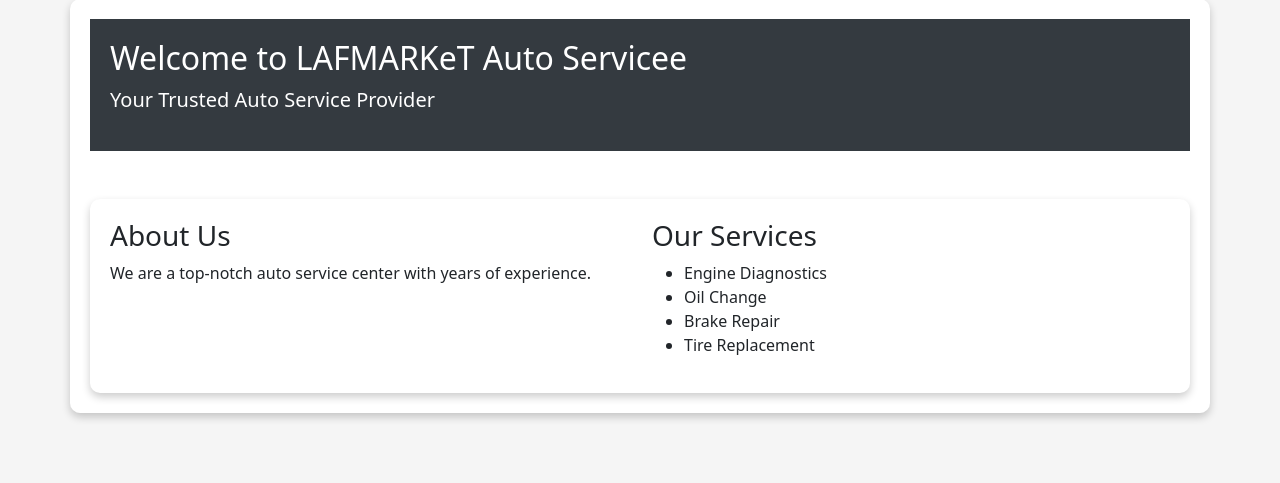
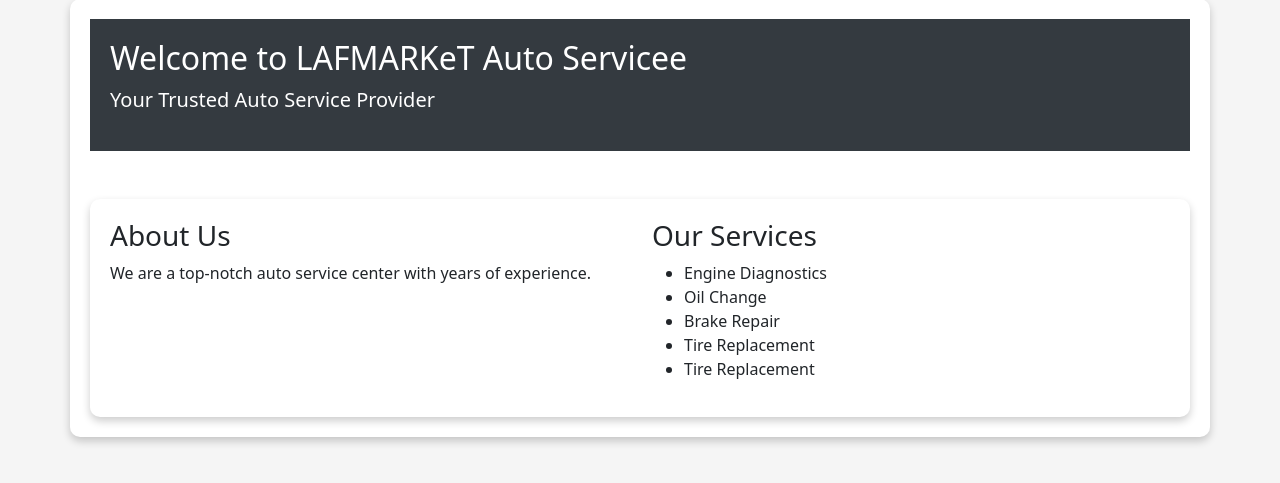
Before and after one commit to AndrewLAF/autoservice, a Django app: page / in a window 1280 px wide. Shown: the part 97-580 px from the top of the page. Run offline with Django 4.2, Linux system fonts and the light colour scheme.

Commit message:
Add some feature

```diff
--- a/autoservice/templates/cars/index.html
+++ b/autoservice/templates/cars/index.html
@@ -18,6 +18,7 @@
                     <li>Oil Change</li>
                     <li>Brake Repair</li>
                     <li>Tire Replacement</li>
+                    <li>Tire Replacement</li>
                 </ul>
             </div>
         </div>
```
